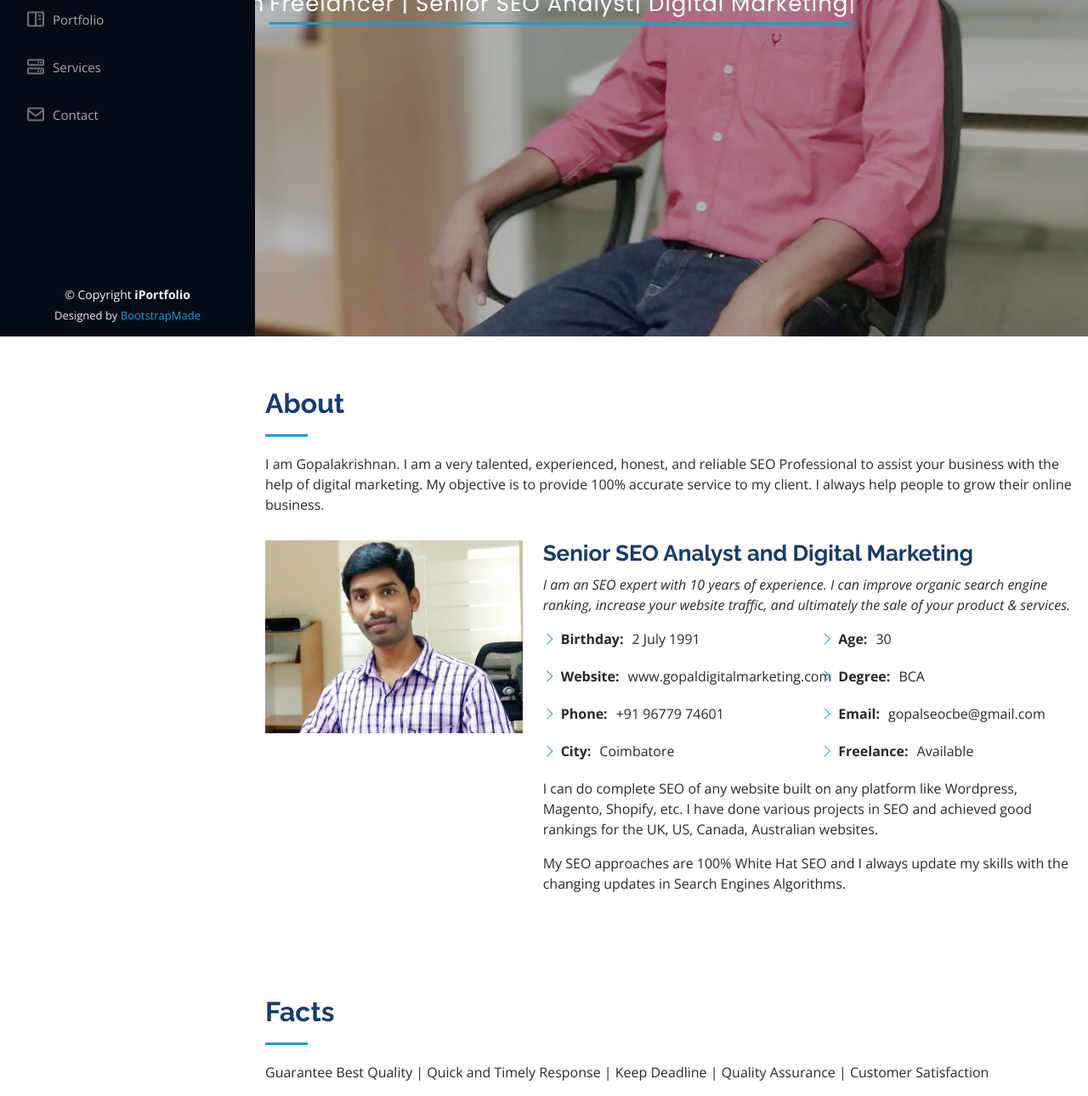
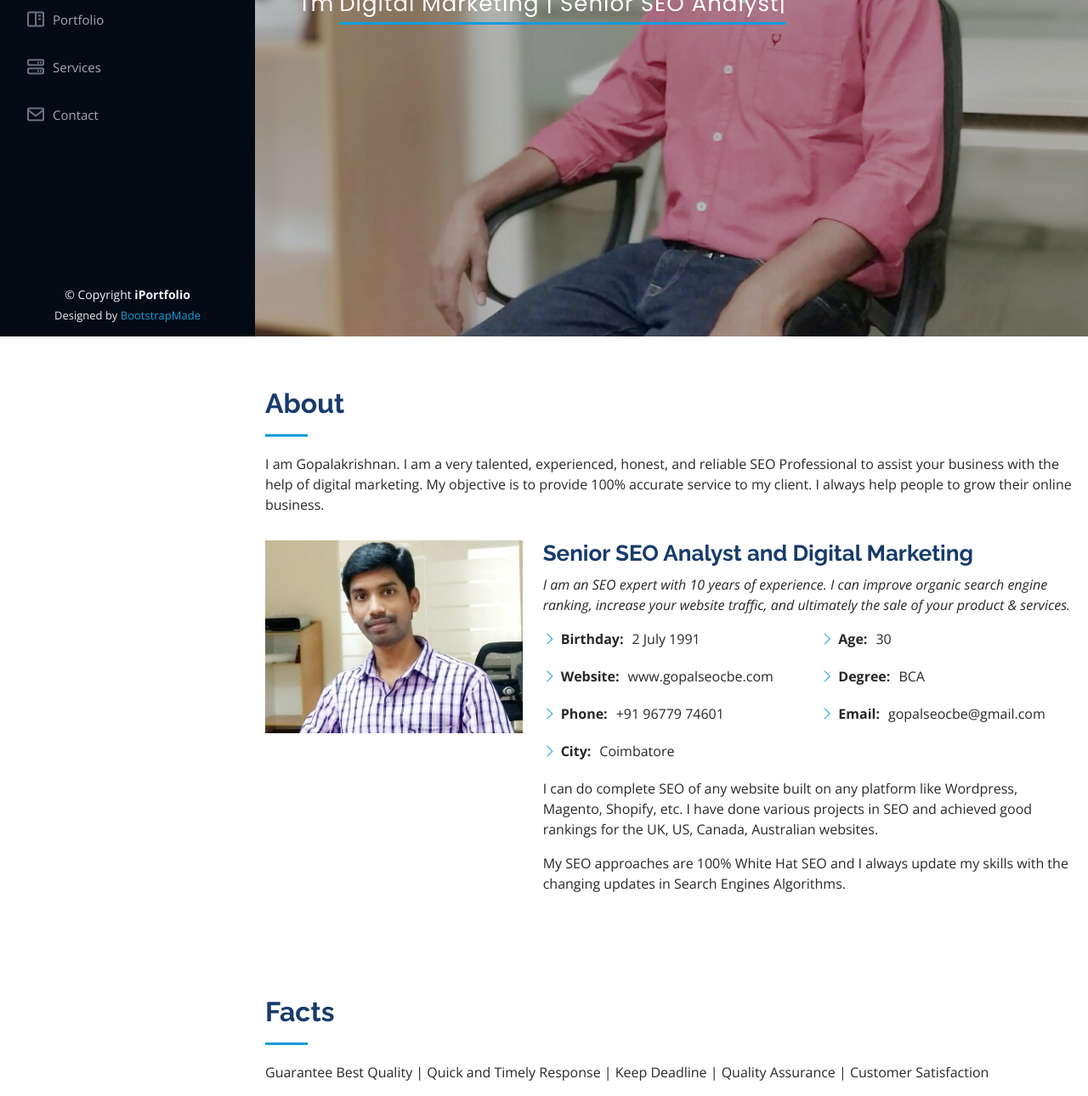
Before and after one commit to thiru-apps/profiles, a plain HTML site: page gopal/index.html in a window 1280 px wide. Shown: the part 404-1694 px from the top of the page at 85% size. Drawn offline with nearby package versions, Linux system fonts and the light colour scheme.

Commit message:
cosmetic changes

```diff
--- a/gopal/index.html
+++ b/gopal/index.html
@@ -73,7 +73,7 @@
   <section id="hero" class="d-flex flex-column justify-content-center align-items-center">
     <div class="hero-container" data-aos="fade-in">
       <h1>Gopalakrishnan</h1>
-      <p>I'm <span class="typed" data-typed-items="Freelancer | Senior SEO Analyst| Digital Marketing"></span></p>
+      <p>I'm <span class="typed" data-typed-items="Digital Marketing | Senior SEO Analyst"></span></p>
     </div>
   </section><!-- End Hero -->
 
@@ -101,7 +101,7 @@
               <div class="col-lg-6">
                 <ul>
                   <li><i class="bi bi-chevron-right"></i> <strong>Birthday:</strong> <span>2 July 1991</span></li>
-                  <li><i class="bi bi-chevron-right"></i> <strong>Website:</strong> <span>www.gopaldigitalmarketing.com</span></li>
+                  <li><i class="bi bi-chevron-right"></i> <strong>Website:</strong> <span>www.gopalseocbe.com</span></li>
                   <li><i class="bi bi-chevron-right"></i> <strong>Phone:</strong> <span>+91 96779 74601</span></li>
                   <li><i class="bi bi-chevron-right"></i> <strong>City:</strong> <span>Coimbatore</span></li>
                 </ul>
@@ -111,7 +111,7 @@
                   <li><i class="bi bi-chevron-right"></i> <strong>Age:</strong> <span>30</span></li>
                   <li><i class="bi bi-chevron-right"></i> <strong>Degree:</strong> <span>BCA</span></li>
                   <li><i class="bi bi-chevron-right"></i> <strong>Email:</strong> <span>gopalseocbe@gmail.com</span></li>
-                  <li><i class="bi bi-chevron-right"></i> <strong>Freelance:</strong> <span>Available</span></li>
+
                 </ul>
               </div>
             </div>
@@ -285,7 +285,7 @@ My SEO approaches are 100% White Hat SEO and I always update my skills with the
             <div class="resume-item">
               <h4>SEO & Digital Marketing Executive</h4>
               <h5>2013 - Present</h5>
-              <p><em>Freelancer, Coimbatore, Tamil Nadu</em></p>
+              <p><em>Coimbatore, Tamil Nadu</em></p>
               <ul>
                 <li>Keyword Research: Identify relevant keywords and phrases related to the industry, products, or services to target in content and optimization efforts.</li>
 <li>On-Page Optimization: Optimize website pages, including meta tags, headings, content, and images, to improve search engine visibility and user experience.</li>
```
